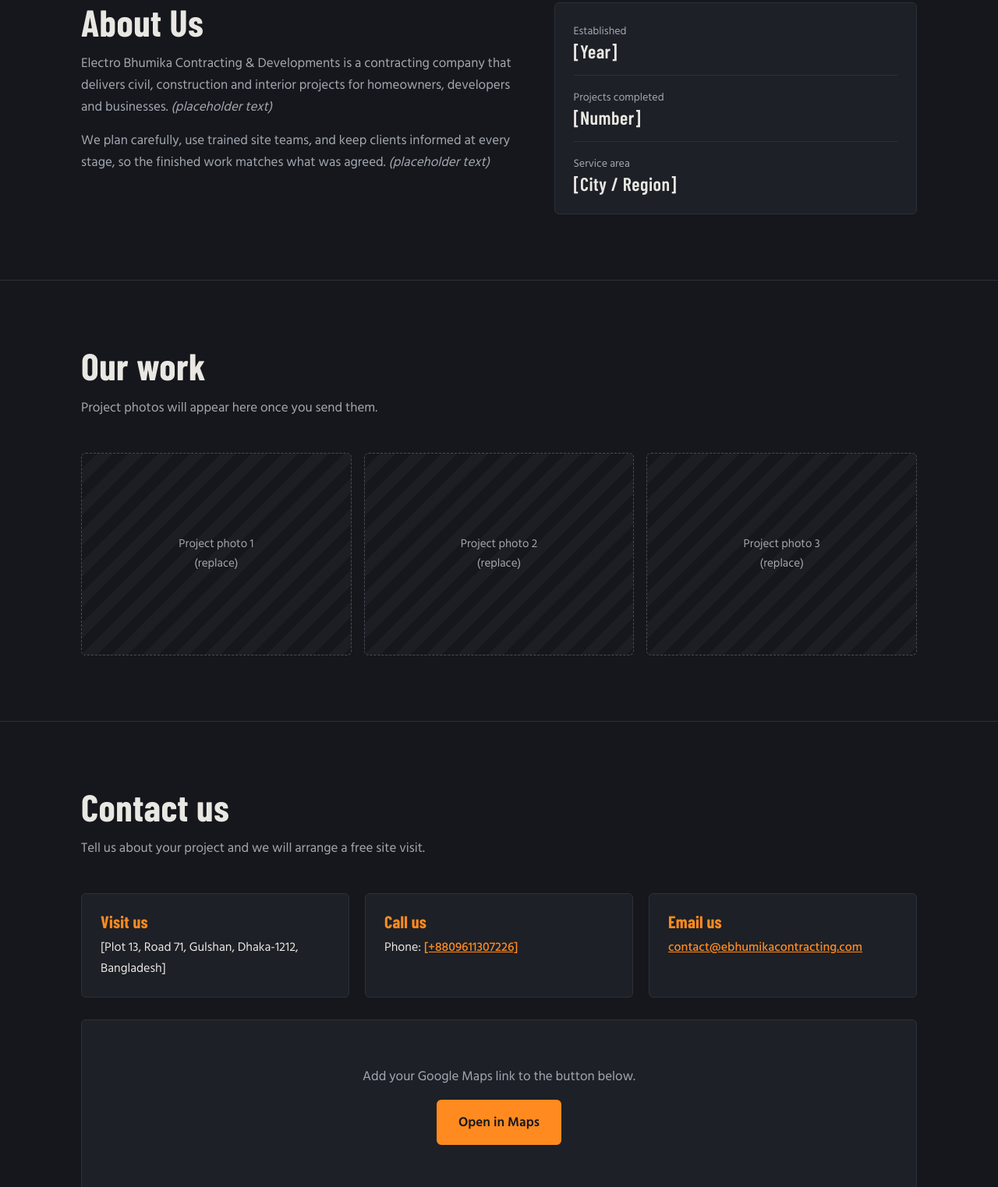
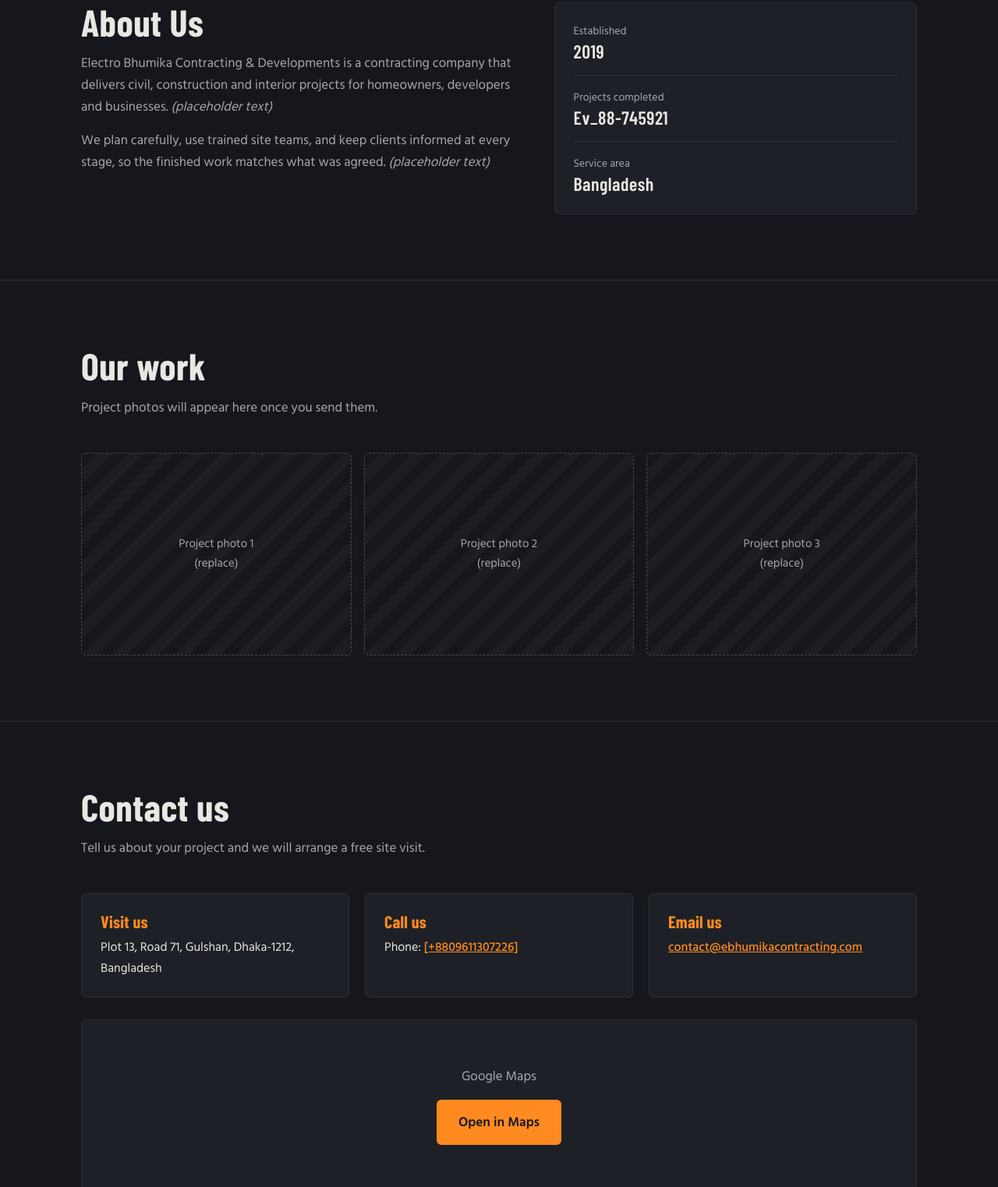
Before and after one commit to ashanshort/ebhumika, a plain HTML site: page index.html in a window 1280 px wide. Shown: the part 1460-2983 px from the top of the page at 78% size. Drawn offline with nearby package versions, Linux system fonts and the light colour scheme.

Commit message:
Update index.html

```diff
--- a/index.html
+++ b/index.html
@@ -175,9 +175,9 @@
         <p>We plan carefully, use trained site teams, and keep clients informed at every stage, so the finished work matches what was agreed. <i>(placeholder text)</i></p>
       </div>
       <dl class="facts">
-        <div><dt>Established</dt><dd>[Year]</dd></div>
-        <div><dt>Projects completed</dt><dd>[Number]</dd></div>
-        <div><dt>Service area</dt><dd>[City / Region]</dd></div>
+        <div><dt>Established</dt><dd>2019</dd></div>
+        <div><dt>Projects completed</dt><dd>Ev_88-745921</dd></div>
+        <div><dt>Service area</dt><dd>Bangladesh</dd></div>
       </dl>
     </div>
   </section>
@@ -203,13 +203,13 @@
         <p>Tell us about your project and we will arrange a free site visit.</p>
       </div>
       <div class="contact">
-        <div class="card"><h3>Visit us</h3><p>[Plot 13, Road 71, Gulshan, Dhaka-1212, Bangladesh]</p></div>
+        <div class="card"><h3>Visit us</h3><p>Plot 13, Road 71, Gulshan, Dhaka-1212, Bangladesh</p></div>
         <div class="card"><h3>Call us</h3><p>Phone: <a href="tel:+000000000000">[+8809611307226]</a></p></div>
         <div class="card"><h3>Email us</h3><p><a href="mailto:contact@ebhumikacontracting.com">contact@ebhumikacontracting.com</a></p></div>
       </div>
       <div class="map">
         <div>
-          <p style="margin:0 auto 16px">Add your Google Maps link to the button below.</p>
+          <p style="margin:0 auto 16px">Google Maps</p>
           <a class="btn primary" href="https://www.google.com/maps/place/13+Rd+No+71,+Dhaka+1000/@23.8047331,90.4147669,18.5z/data=!4m5!3m4!1s0x3755c7a986add01f:0x731288f681892484!8m2!3d23.8043225!4d90.4149219!5m1!1e4?entry=ttu&g_ep=EgoyMDI2MTAyOC4wIKXMDSoASAFQAw%3D%3D" target="_blank" rel="noopener">Open in Maps</a>
         </div>
       </div>
```
